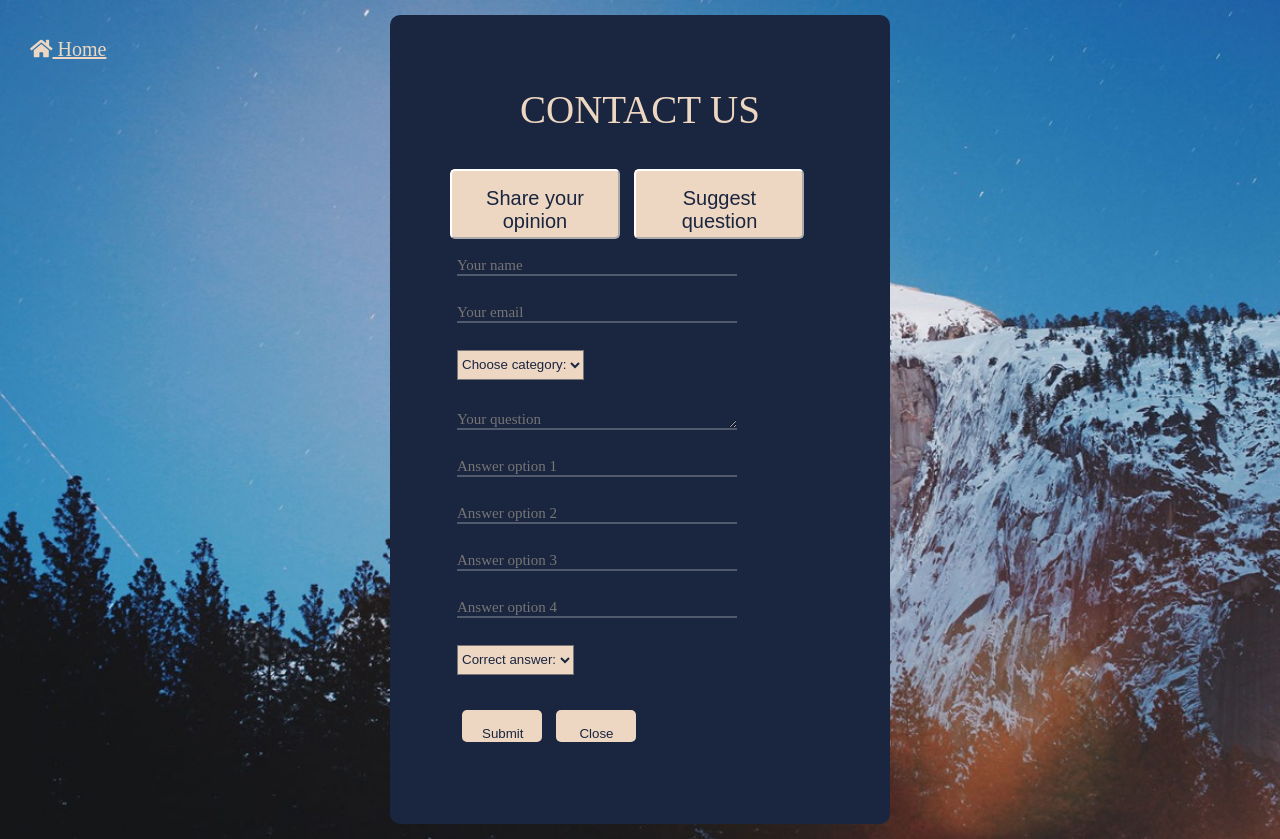
After one commit to TibiDumitru/brainUP, a Flask app: page /contact-us in a window 1280 px wide, after a click on "Suggest question". The commit adds this page. Run offline with Flask 2, Linux system fonts and the light colour scheme; some libraries are stand-ins or nearby versions; some web fonts are replaced.

Commit message:
Add files via upload

```diff
--- a/main.py
+++ b/main.py
@@ -1,24 +1,30 @@
 from flask import Flask, render_template, request, redirect, url_for, session
 from flask_mysqldb import MySQL
 import MySQLdb.cursors
+from datetime import datetime
 import re
 
 app = Flask(__name__)
 
 app.secret_key = 'vinti_fara_restante'
 
-# Enter your database connection details below
-app.config['MYSQL_HOST'] = 'brainUP.mysql.pythonanywhere-services.com'
-app.config['MYSQL_USER'] = 'brainUP'
-app.config['MYSQL_PASSWORD'] = 'paroladatabase'
-app.config['MYSQL_DB'] = 'brainUP$database'
+# database connection details
+app.config['MYSQL_HOST'] = 'localhost'
+app.config['MYSQL_USER'] = 'root'
+app.config['MYSQL_PASSWORD'] = 'parola10'
+app.config['MYSQL_DB'] = 'pythonlogin'
 
 # Intialize MySQL
 mysql = MySQL(app)
 
+categories = ['Arts', 'Animals', 'Games', 'Geography', 'Movies', 'Music', 'Science', 'Programming', 'Sport', 'Literature']
+
+
+# http://localhost:5000 - this is the index page
 @app.route('/')
 def init():
     return render_template('index.html')
+
 
 # http://localhost:5000/login/ - this will be the login page, we need to use both GET and POST requests
 @app.route('/login/', methods=['GET', 'POST'])
@@ -52,15 +58,17 @@ def login():
     # Show the login form with message (if any)
     return render_template('login.html', msg=msg)
 
+
 # http://localhost:5000/logout - this will be the logout page
 @app.route('/logout')
 def logout():
     # Remove session data, this will log the user out
-   session.pop('loggedin', None)
-   session.pop('id', None)
-   session.pop('username', None)
-   # Redirect to login page
-   return redirect(url_for('init'))
+    session.pop('loggedin', None)
+    session.pop('id', None)
+    session.pop('username', None)
+    # Redirect to login page
+    return redirect(url_for('init'))
+
 
 # http://localhost:5000/register - this will be the registration page, we need to use both GET and POST requests
 @app.route('/register', methods=['GET', 'POST'])
@@ -68,31 +76,39 @@ def register():
     # Output message if something goes wrong...
     msg = ''
     # Check if "username", "password" and "email" POST requests exist (user submitted form)
-    if request.method == 'POST' and 'username' in request.form and 'password' in request.form and 'email' in request.form and 'name' in request.form:
+    if request.method == 'POST' and 'username' in request.form and 'password' in request.form and\
+            'email' in request.form and 'name' in request.form:
         # Create variables for easy access
         username = request.form['username']
         password = request.form['password']
         email = request.form['email']
         name = request.form['name']
+        registered_on = datetime.now()
         # Check if account exists using MySQL
         cursor = mysql.connection.cursor(MySQLdb.cursors.DictCursor)
-        cursor.execute('SELECT * FROM accounts WHERE username = %s or email = %s', (username, email,))
-        account = cursor.fetchone()
+        cursor.execute('SELECT * FROM accounts WHERE username = %s', (username,))
+        username_in_use = cursor.fetchone()
+        cursor.execute('SELECT * FROM accounts WHERE email = %s', (email,))
+        email_in_use = cursor.fetchone()
         # If account exists show error and validation checks
-        if account:
-            msg = 'Account already exists!'
+        if username_in_use and email_in_use:
+            msg = 'Username and email are already in use!'
+        elif username_in_use:
+            msg = 'Username is already in use!'
+        elif email_in_use:
+            msg = 'Email is already in use!'
         elif not re.match(r'[A-Z][A-Za-z' ']+', name):
             msg = 'Invalid name!'
-        elif not re.match(r'[^@]+@[^@]+\.[^@]+', email):
+        elif not re.match(r'^\w+([\.-]?\w+)*@\w+([\.-]?\w+)*(\.\w{2,3})+$', email):
             msg = 'Invalid email address!'
         elif not re.match(r'[A-Za-z0-9]+', username):
             msg = 'Username must contain only characters and numbers!'
         elif not username or not password or not email or not name:
             msg = 'Please fill out the form!'
         else:
-            # Account doesnt exists and the form data is valid, now insert new account into accounts table
-            # (id, username, password, email, name, category)
-            cursor.execute('INSERT INTO accounts VALUES (NULL, %s, %s, %s, %s, %s)', (username, password, name, "Tutorial", email,))
+            # Account doesn't exist and the form data is valid, now insert new account into accounts table
+            cursor.execute('INSERT INTO accounts(username, password, name, email, registered_on) VALUES\
+                           (%s, %s, %s, %s, %s)', (username, password, name, email, registered_on))
             mysql.connection.commit()
             msg = 'You have successfully registered!'
     elif request.method == 'POST':
@@ -100,6 +116,7 @@ def register():
         msg = 'Please fill out the form!'
     # Show registration form with message (if any)
     return render_template('register.html', msg=msg)
+
 
 # http://localhost:5000/home - this will be the home page, only accessible for loggedin users
 @app.route('/home')
@@ -110,6 +127,7 @@ def home():
         return render_template('home.html', username=session['username'])
     # User is not loggedin redirect to login page
     return redirect(url_for('login'))
+
 
 # http://localhost:5000/profile - this will be the profile page, only accessible for loggedin users
 @app.route('/profile')
@@ -125,10 +143,49 @@ def profile():
     # User is not loggedin redirect to login page
     return redirect(url_for('login'))
 
+
+@app.route('/questions', methods=['GET', 'POST'])
+def questions():
+    msg = ''
+    if request.method == 'POST' and 'text' in request.form and 'opt1' in request.form \
+            and 'opt2' in request.form and 'opt3' in request.form and 'correct' in request.form:
+        category = request.form['category']
+
+        text = request.form['text']
+        opt1 = request.form['opt1']
+        opt2 = request.form['opt2']
+        opt3 = request.form['opt3']
+        correct = request.form['correct']
+
+        # Check if question already exists
+        cursor = mysql.connection.cursor(MySQLdb.cursors.DictCursor)
+        if not category or not text or not correct or not opt1 or not opt2 or not opt3:
+            msg = 'Please fill out the form!'
+        elif category not in categories:
+            msg = 'Invalid category!'
+        else:
+            # insert new question into questions table
+            cursor.execute('INSERT INTO questions(category, text, opt1, opt2, opt3, correct) VALUES \
+                               (%s, %s, %s, %s, %s, %s)', (category, text, opt1, opt2, opt3, correct))
+            mysql.connection.commit()
+            msg = 'Question added to database!'
+    elif request.method == 'POST':
+        # Form is empty... (no POST data)
+        msg = 'Please fill out the form!'
+    # Show registration form with message (if any)
+    return render_template('questions.html', msg=msg, categories=categories)
+
+
 @app.route('/home/single-player')
 def single_player():
     return render_template('single_player.html')
 
+
 @app.route('/home/multi-player')
 def multi_player():
     return render_template('multi_player.html')
+
+
+@app.route('/contact-us')
+def contact_us():
+    return render_template('contact_us.html')
--- /dev/null
+++ b/static/style-contact.css
@@ -0,0 +1,231 @@
+/* FONTS */
+@font-face {
+  font-family: Poppins-Regular;
+  src: url('../fonts/poppins/Poppins-Regular.ttf');
+}
+
+@font-face {
+  font-family: Poppins-Medium;
+  src: url('../fonts/poppins/Poppins-Medium.ttf');
+}
+
+@font-face {
+  font-family: Poppins-Bold;
+  src: url('../fonts/poppins/Poppins-Bold.ttf');
+}
+
+* {
+	margin: 0px;
+	padding: 0px;
+	box-sizing: border-box;
+}
+
+body, html {
+	height: 100%;
+	font-family: Poppins-Regular, sans-serif;
+}
+
+/*---------------------------------------------*/
+a {
+	font-family: Poppins-Regular;
+	font-size: 14px;
+	line-height: 1.7;
+	color: #666666;
+	margin: 0px;
+	transition: all 0.4s;
+
+}
+
+
+/*---------------------------------------------*/
+h1,h2,h3,h4,h5,h6 {
+	margin: 0px;
+}
+
+p {
+	font-family: Poppins-Regular;
+	font-size: 14px;
+	line-height: 1.7;
+	color: #666666;
+	margin: 0px;
+}
+
+ul, li {
+	margin: 0px;
+	list-style-type: none;
+}
+
+
+/*---------------------------------------------*/
+input {
+	outline: none;
+	border: none;
+}
+
+textarea {
+  outline: none;
+  border: none;
+  height: 80px;
+}
+
+
+/* OK */
+.bg-contact {
+  width: 100%;
+  background-repeat: no-repeat;
+  background-position: center center;
+  background-size: cover;
+  background-image: url(bg-01.jpg);
+}
+
+/* OK */
+.container-contact {
+  width: 100%;
+  min-height: 100vh;
+  /* next two lines place it in the middle of the screen*/
+  display: -webkit-box;
+  display: flex;
+  justify-content: center;
+  align-items: center;
+  padding: 15px;
+}
+
+/* OK */
+.wrap-contact {
+  width: 500px;
+  background: #1A253F;
+  border-radius: 10px;
+  overflow: hidden;
+  padding: 72px 55px 65px 55px;
+}
+
+/* OK */
+.contact-form {
+  width: 100%;
+}
+
+/* OK */
+.contact-form-title {
+  display: block;
+  font-family: Poppins-Bold;
+  font-size: 39px;
+  color: #EDD7C2;
+  line-height: 1.2;
+  text-align: center;
+  text-transform: uppercase;
+  padding-bottom: 30px;
+}
+
+
+
+/*------------------------------------------------------------------
+[  ]*/
+
+.wrap-input {
+  width: 100%;
+  position: relative;
+  border-bottom: 2px solid rgba(255,255,255,0.24);
+  margin-bottom: 27px;
+}
+
+.input {
+  display: block;
+  width: 100%;
+  background: transparent;
+  font-family: Poppins-Regular;
+  font-size: 15px;
+  color: #fff;
+  line-height: 1.2;
+  border-bottom: 2px solid rgba(255,255,255,0.24);
+  margin-bottom: 27px;
+}
+
+/* Button used to open the contact form - fixed at the bottom of the page */
+.button-contact {
+  display: inline-block;
+  border-radius: 5px;
+  border-color : white;
+  background-color: #EDD7C2;
+  color: #1A253F;
+  text-align: center;
+  font-size: 20px;
+  padding: 16px 20px;
+  width: 170px;
+  height: 70px;
+  transition: all 0.5s;
+  cursor: pointer;
+  margin: 5px;
+}
+
+/* The popup form - hidden by default */
+.form-popup {
+  display: none;
+  right: 15px;
+  z-index: 9;
+  justify-content: center;
+}
+
+/* Add styles to the form container */
+.form-container {
+  max-width: 300px;
+  padding: 10px;
+  background-color: #1A253F;
+  margin: 2px;
+}
+
+/* Full-width input fields */
+.form-container input[type=text] {
+  width: 100%;
+  padding: 15px;
+  margin: 5px 0 22px 0;
+  border: none;
+}
+
+/* When the inputs get focus, do something */
+.form-container input[type=text]:focus {
+  background-color: #ddd;
+  outline: none;
+}
+
+/* Set a style for the submit/login button */
+.form-container .btn {
+  background-color: #EDD7C2;
+  border: none;
+  cursor: pointer;
+  margin-bottom:10px;
+  display: inline-block;
+  border-radius: 5px;
+  border-color : white;
+  color: #1A253F;
+  padding: 16px 20px;
+  width: 80px;
+  height: 30px;
+  transition: all 0.5s;
+  margin: 5px;
+
+}
+
+/* Add some hover effects to buttons */
+.form-container .btn:hover, .button-contact:hover {
+  background-color: black;
+  color: #EDD7C2;
+}
+
+/* SELECT OPTION */
+.custom-select {
+  position: relative;
+  font-family: Arial;
+  height: 30px;
+  background-color: #EDD7C3;
+  color: #1A253F;
+  margin-bottom: 30px;
+}
+
+#home-contact
+{
+    position: absolute;
+    top: 1.6em;
+    left: 1.5em;
+    color: #EDD7C3;
+    font-size: 20px;
+}
--- a/static/style.css
+++ b/static/style.css
@@ -61,7 +61,7 @@
   	background-color: #1A253F;
   	color: #EDD7C2;
 }
-.login form input[type="password"], .login form input[type="text"], .login form input[type="email"], .register form input[type="password"], .register form input[type="text"], .register form input[type="email"] {
+.login form input, .register form input {
   	width: 310px;
   	height: 50px;
   	border: 1px solid #EDD7C2;
--- /dev/null
+++ b/templates/contact_us.html
@@ -0,0 +1,91 @@
+<!DOCTYPE html>
+<head>
+	<title>Contact Us</title>
+	<meta charset="UTF-8">
+    <link rel="stylesheet" href="{{ url_for('static', filename='style-contact.css') }}">
+	<link rel="stylesheet" href="https://use.fontawesome.com/releases/v5.7.1/css/all.css">
+</head>
+<body>
+		<a id="home-contact" href="{{ url_for('logout') }}"><i class="fas fa-home"></i> Home</a>
+		<div class="bg-contact">
+		<div class="container-contact">
+			<div class="wrap-contact">
+					<span class="contact-form-title">
+						Contact Us
+					</span>
+
+					<button class="button-contact" onclick="hiForm()">Share your opinion</button>
+				    <button class="button-contact" onclick="qForm()">Suggest question</button>
+
+						<div class="form-popup" id="myForm">
+						  <form action="/action_page.php" class="form-container">
+							  <input class="input" placeholder="Your name" name="name" required>
+							  <input class="input" placeholder="Your email" name="email" required>
+							  <textarea id="msg" class="input" placeholder="Your Message" name="message" required></textarea>
+
+							  <div class="form-popup" id="qForm">
+								  <select id="show-on-q" class="custom-select" required name="category">
+									<option disabled selected>Choose category:</option>
+									<option>Animals</option>
+									<option>Sport</option>
+									<option>Programming</option>
+								  </select>
+
+								   <textarea id="show-on-q1" class="input" placeholder="Your question" name="question" required
+								   style="height:20px;"></textarea>
+								   <input id="show-on-q2" class="input" placeholder="Answer option 1" name="answer" required>
+								   <input id="show-on-q3" class="input" placeholder="Answer option 2" name="answer" required>
+								   <input id="show-on-q4" class="input" placeholder="Answer option 3" name="answer" required>
+								   <input id="show-on-q5" class="input" placeholder="Answer option 4" name="answer" required>
+
+								  	<select id="show-on-q6" class="custom-select" required name="correct">
+										<option disabled selected>Correct answer:</option>
+										<option>Option 1</option>
+										<option>Option 2</option>
+										<option>Option 3</option>
+										<option>Option 4</option>
+								  </select>
+							  </div>
+
+							<button type="submit" class="btn">Submit</button>
+							<button type="button" class="btn" onclick="closeForm()">Close</button>
+			  				</form>
+						</div>
+
+
+						<script>
+						function hiForm() {
+						  document.getElementById("myForm").style.display = "block";
+						  document.getElementById("msg").style.display = "block";
+						  document.getElementById("show-on-q").style.display = "none";
+						  document.getElementById("show-on-q1").style.display = "none";
+						  document.getElementById("show-on-q2").style.display = "none";
+						  document.getElementById("show-on-q3").style.display = "none";
+						  document.getElementById("show-on-q4").style.display = "none";
+						  document.getElementById("show-on-q5").style.display = "none";
+						  document.getElementById("show-on-q6").style.display = "none";
+						}
+						function qForm() {
+						  document.getElementById("myForm").style.display = "block";
+						  document.getElementById("qForm").style.display = "block";
+						  document.getElementById("show-on-q").style.display = "block";
+						  document.getElementById("show-on-q1").style.display = "block";
+						  document.getElementById("show-on-q2").style.display = "block";
+						  document.getElementById("show-on-q3").style.display = "block";
+						  document.getElementById("show-on-q4").style.display = "block";
+						  document.getElementById("show-on-q5").style.display = "block";
+						  document.getElementById("show-on-q6").style.display = "block";
+						  document.getElementById("msg").style.display = "none";
+
+						}
+						function closeForm() {
+						  document.getElementById("myForm").style.display = "none";
+						}
+
+						</script>
+			</div>
+		</div>
+	</div>
+
+</body>
+</html>
--- a/templates/home.html
+++ b/templates/home.html
@@ -10,6 +10,7 @@
     <a href="javascript:void(0)" class="closebtn" onclick="closeNav()">&times;</a>
     <a href="{{ url_for('home') }}"><i class="fas fa-home"></i> Home</a>
     <a href="{{ url_for('profile') }}"><i class="fas fa-user-circle"></i> My profile</a>
+    <a href="{{ url_for('questions') }}"><i class="fas fa-question"></i> Questions</a>
     <a href="{{ url_for('logout') }}"><i class="fas fa-sign-out-alt"></i> Logout</a>
 </div>
 <div id="main">
--- a/templates/index.html
+++ b/templates/index.html
@@ -15,7 +15,7 @@
 			<ul>
 				<li><a href="{{ url_for('home') }}" accesskey="1" title="">Homepage</a></li>
 				<li><a href="#" accesskey="3" title="">About Us</a></li>
-				<li><a href="#" accesskey="5" title="">Contact Us</a></li>
+				<li><a href="{{ url_for('contact_us') }}" accesskey="5" title="">Contact Us</a></li>
 			</ul>
 		</div>
 	</div>
--- a/templates/layout.html
+++ b/templates/layout.html
@@ -12,6 +12,7 @@
 				<h1>BrainUP</h1>
                 <a href="{{ url_for('home') }}"><i class="fas fa-home"></i>Home</a>
 				<a href="{{ url_for('profile') }}"><i class="fas fa-user-circle"></i>Profile</a>
+				<a href="{{ url_for('questions') }}"><i class="fas fa-question"></i>Questions</a>
 				<a href="{{ url_for('logout') }}"><i class="fas fa-sign-out-alt"></i>Logout</a>
 			</div>
 		</nav>
--- /dev/null
+++ b/templates/multy_player.html
@@ -0,0 +1,4 @@
+<!DOCTYPE html>
+<html>
+<p> PAGE UNDER CONSTRUCTION </p>
+</html>
--- a/templates/profile.html
+++ b/templates/profile.html
@@ -10,6 +10,7 @@
     <a href="javascript:void(0)" class="closebtn" onclick="closeNav()">&times;</a>
     <a href="{{ url_for('home') }}"><i class="fas fa-home"></i> Home</a>
     <a href="{{ url_for('profile') }}"><i class="fas fa-user-circle"></i> My profile</a>
+    <a href="{{ url_for('questions') }}"><i class="fas fa-question"></i> Questions</a>
     <a href="{{ url_for('logout') }}"><i class="fas fa-sign-out-alt"></i> Logout</a>
 </div>
 <div id="main">
@@ -125,8 +126,8 @@ body {
                 <td>{{ account['username'] }}</td>
             </tr>
             <tr>
-                <td>Password:</td>
-                <td>************</td>
+                <td>Register date:</td>
+                <td>{{ account['registered_on'] }}</td>
             </tr>
             <tr>
                 <td>Email:</td>
```
Also changed, not shown: templates/questions.html (added, +73 -0 lines), static/bg-01.jpg (added).
